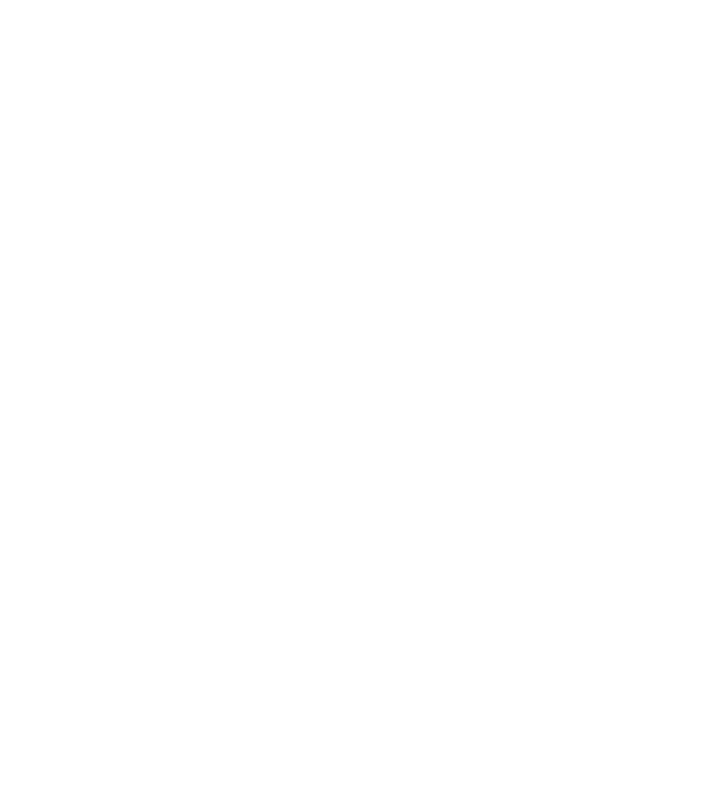
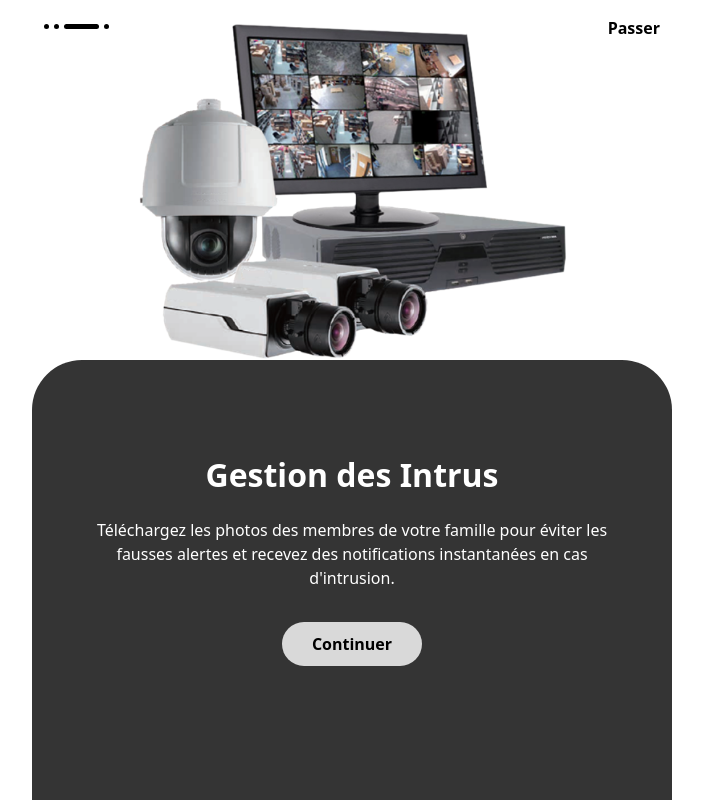
Before and after one commit to Pascal512/secure-sentinel-frontend, a Vue app: page /Onboarding3 in a window 1280 px wide. Before the commit this address had no page. Shown: the whole page, without its empty margins (288-991 px from the left). Built offline with nearby package versions, Linux system fonts and the light colour scheme.

Commit message:
Ajout de la page Onboarding3

```diff
--- a/src/router/index.js
+++ b/src/router/index.js
@@ -2,6 +2,7 @@
 import OnboardingBegin from '../views/Onboarding0.vue';
 import OnboardingFirst from '../views/Onboarding1.vue';
 import OnboardingSecond from '../views/Onboarding2.vue';
+import OnboardingThird from '../views/Onboarding3.vue';
 
 const routes = [
   {
@@ -18,6 +19,11 @@
     path: '/Onboarding2',
     name: 'Onboarding2',
     component: OnboardingSecond
+  },
+  {
+    path: '/Onboarding3',
+    name: 'Onboarding3',
+    component: OnboardingThird
   }
 ];
 
--- a/src/views/Onboarding2.vue
+++ b/src/views/Onboarding2.vue
@@ -28,8 +28,8 @@
 
 <style scoped>
 .conteneur-sombre {
-    border-top-left-radius: 60px;
-    border-top-right-radius: 60px;
+    border-top-left-radius: 50px;
+    border-top-right-radius: 50px;
     z-index: 100;
 }
 .h-50vh {
--- a/src/views/Onboarding1.vue
+++ b/src/views/Onboarding3.vue
@@ -1,14 +1,14 @@
 <template>
     <div class="h-100 w-100">
-        <HeaderOnboarding pointActif="1" />
-        <div class="mx-auto col-12 col-md-5 px-5 pt-5 h-45vh align-items-center">
-            <img src="../assets/Image1.png" alt="" class="w-100 mt-5" >
+        <HeaderOnboarding pointActif="3" />
+        <div class="mx-auto col-12 col-md-5 px-5 pt-5 pt-md-3 h-45vh align-items-center">
+            <img src="../assets/Image3.png" alt="" class="w-100 mt-5 mt-md-2" >
         </div>
 
         <div class="col-12 col-md-6 mx-auto bg-sombre px-5 pt-5 conteneur-sombre text-center h-55vh">
-            <h2 class="w-75 mx-auto fw-900 pt-md-5">Surveillez en Temps Réel</h2>
-            <p class="pt-3">Visualisez les flux vidéo de vos caméras de surveillance en direct et gardez un œil sur votre maison où que vous soyez.</p>
-            <router-link to="/Onboarding2">
+            <h2 class="w-75 mx-auto fw-900 pt-md-5">Gestion des Intrus</h2>
+            <p class="pt-3">Téléchargez les photos des membres de votre famille pour éviter les fausses alertes et recevez des notifications instantanées en cas d'intrusion.</p>
+            <router-link to="/Onboarding4">
                 <div class="bouton bouton-clair d-inline-block mt-3">Continuer</div>
             </router-link>
         </div>
@@ -19,7 +19,7 @@
 import HeaderOnboarding from '@/components/HeaderOnboarding.vue';
 
 export default {
-    name: 'OnboardingFirst',
+    name: 'OnboardingThird',
     components: {
         HeaderOnboarding
     }
@@ -28,8 +28,8 @@
 
 <style scoped>
 .conteneur-sombre {
-    border-top-left-radius: 60px;
-    border-top-right-radius: 60px;
+    border-top-left-radius: 50px;
+    border-top-right-radius: 50px;
 }
 .h-45vh {
     height: 45vh !important;
```
